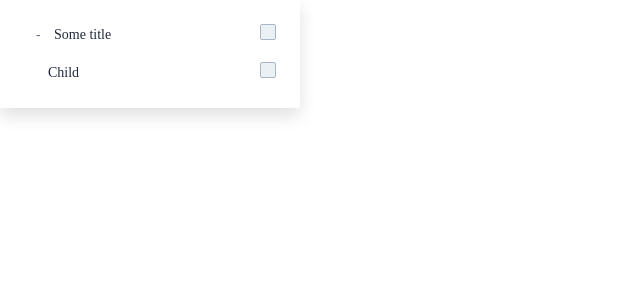
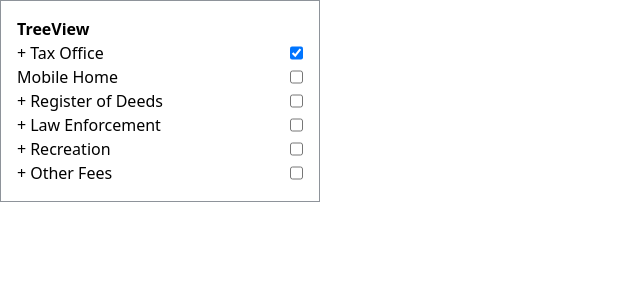
Before and after one commit to ryegaspar/treeview-component, a Vue app: page / in a window 1280 px wide. Shown: the top 300 px of the page, without its empty margins (0-640 px from the left). Built offline with nearby package versions, Linux system fonts and the light colour scheme.

Commit message:
add v-model: prop only, computed selected

```diff
--- a/src/App.vue
+++ b/src/App.vue
@@ -1,10 +1,18 @@
 <script setup>
-import HelloWorld from './components/HelloWorld.vue'
 import TreeViewField from "./components/TreeViewField.vue"
+import mockData from "./data.js"
+import {ref} from "vue"
+
+const selected=ref([2220, 2230])
 </script>
 
 <template>
-	<TreeViewField />
+	<div class="border border-gray-800/50 w-80 p-4">
+		<h2 class="font-bold">TreeView</h2>
+		<TreeViewField :departments="mockData"
+					   v-model="selected"
+		/>
+	</div>
 </template>
 
 <style scoped>
--- a/src/components/TreeViewField.vue
+++ b/src/components/TreeViewField.vue
@@ -1,206 +1,70 @@
 <script setup>
-import {myData} from "../data.js"
+import {computed, onMounted, ref} from "vue"
 
-const data = myData()
+const props = defineProps(
+	{
+		departments: {
+			type: Array,
+			required: true
+		},
+		modelValue: {
+			type: Array,
+			default: []
+		}
+	}
+)
 
+const showChildren = ref({})
+
+// onMounted(() => {
+// 	// console.log(props.departments)
+// })
+
+const departmentComputed = computed(
+	() => {
+		const computed = props.departments
+		computed.forEach(department => {
+			department.selected = props.modelValue.includes(department.department_id)
+		})
+
+		return computed
+	}
+)
+
+function toggleShowChildren(index) {
+	showChildren.value[index] = !showChildren.value[index]
+}
 
 </script>
 
 <template>
-	<div class="field-picker-container no-select">
-		<div class="field-picker-item-group">
-			<div class="field-picker-children-group field-picker-top-groups">
-				<div class="field-picker-item-group">
-					<div class="field-picker-row-container">
-						<div class="field-picker-menu-group">
-							<div class="field-picker-sign clickable">-</div>
-							<div class="field-picker-title clickable">Some title</div>
-						</div>
-						<div class="field-picker-checkbox-container">
-							<label class="field-picker-checkbox-label field-picker-checkbox-group" for="field-ai">
-								<input id="field-ai" type="checkbox" name="field-ai" />
-								<span class="field-checkbox-item clickable checked"></span>
-							</label>
-						</div>
-					</div>
-					<div class="field-picker-children-group field-picker-groups">
-						<div class="field-picker-item-group">
-							<div class="field-picker-title clickable">Child</div>
-						</div>
-						<div class="field-picker-checkbox-container">
-							<label class="field-picker-checkbox-label field-picker-checkbox-group" for="field-child1">
-								<input id="field-child1" type="checkbox" name="child1" />
-								<span class="field-checkbox-item clickable checked"></span>
-							</label>
-						</div>
-					</div>
+	<div v-for="(department, index) in departmentComputed"
+		 :key="index"
+	>
+		<div class="flex justify-between">
+			<div class="flex gap-1">
+				<div v-if="department.children.length"
+					 @click.prevent="toggleShowChildren(index)"
+					 class="hover:cursor-pointer"
+				>
+					<span v-if="!showChildren[index]">+</span>
+					<span v-else>-</span>
 				</div>
+				<label :for="department.department_id">
+					{{ department.department_name }}
+				</label>
 			</div>
+			<input type="checkbox"
+				   :id="department.department_id"
+				   v-model="department.selected"
+			/>
+		</div>
+		<div v-if="department.children.length && showChildren[index]"
+			 class="ml-6"
+		>
+			<TreeViewField :departments="department.children"
+						   v-model="props.modelValue"
+			/>
 		</div>
 	</div>
 </template>
-
-<style scoped>
-.field-picker-container {
-	position: absolute;
-	z-index: 999;
-	background: #ffffff;
-	box-shadow: 0px 8px 16px rgba(0, 0, 0, 0.12);
-	width: 300px;
-	height: auto;
-	font-style: normal;
-	font-weight: 400;
-	font-size: 14px;
-	line-height: 22px;
-	color: #21293c;
-	padding: 24px;
-	padding-top: 8px;
-	overflow: hidden;
-}
-
-.field-picker-container.no-select {
-	-webkit-user-select: none;
-	-moz-user-select: none;
-	-ms-user-select: none;
-	user-select: none;
-}
-
-.field-picker-container .clickable {
-	cursor: pointer;
-}
-
-.field-picker-container.hide,
-.field-picker-container .hide {
-	display: none;
-}
-
-.field-picker-container .field-picker-row-container {
-	display: block;
-	overflow: hidden;
-}
-
-.field-picker-container .field-picker-title,
-.field-picker-container .field-picker-menu-group {
-	float: left;
-}
-
-.field-picker-container .field-picker-checkbox-container {
-	float: right;
-}
-
-.field-picker-container .field-picker-menu-group {
-	overflow: hidden;
-}
-
-.field-picker-container .field-picker-item-group {
-	margin-top: 16px;
-}
-
-.field-picker-container .field-picker-item-group .field-picker-title {
-	font-family: "Noto Sans SC";
-	font-style: normal;
-	font-weight: 400;
-	font-size: 14px;
-	line-height: 22px;
-	color: #21293c;
-}
-
-.field-picker-container .field-picker-children-group {
-	margin-left: 12px;
-}
-
-.field-picker-container .field-picker-children-group .field-picker-sign {
-	float: left;
-	width: 8px;
-	font-style: normal;
-	font-weight: 400;
-	font-size: 14px;
-	line-height: 22px;
-	color: #667190;
-	margin-right: 10px;
-}
-
-.field-picker-container input[type="checkbox"] {
-	display: none;
-	visibility: hidden;
-}
-
-.field-picker-container .field-checkbox-item {
-	display: inline-block;
-	width: 16px;
-	height: 16px;
-	background: #eaf0f3;
-	border: 0.5px solid #a9b5c2;
-	border-radius: 2px;
-	position: relative;
-}
-
-.field-picker-container .field-checkbox-item::after {
-	content: "";
-	position: absolute;
-	top: 1px;
-	left: 5px;
-	border: 1px solid #fff;
-	border-left: 0;
-	border-top: 0;
-	width: 5px;
-	height: 9px;
-	-webkit-transform: rotate(45deg) scaleY(0);
-	-moz-transform: rotate(45deg) scaleY(0);
-	-ms-transform: rotate(45deg) scaleY(0);
-	-o-transform: rotate(45deg) scaleY(0);
-	transform: rotate(45deg) scaleY(0);
-	-webkit-transition: transform 0.1s ease-in 0.05s;
-	-moz-transition: transform 0.1s ease-in 0.05s;
-	-ms-transition: transform 0.1s ease-in 0.05s;
-	-o-transition: transform 0.1s ease-in 0.05s;
-	transition: transform 0.1s ease-in 0.05s;
-}
-
-.field-picker-container .field-picker-checkbox-group .is-indeterminate {
-	background: #eaf0f3;
-	border: 0.5px solid #a9b5c2;
-}
-
-.field-picker-container .field-picker-checkbox-group .is-indeterminate::before {
-	content: "";
-	position: absolute;
-	display: block;
-	background-color: #667190;
-	height: 2px;
-	transform: scale(0.5);
-	left: 0;
-	right: 0;
-	top: 6px;
-}
-
-.field-picker-container .field-picker-checkbox-group input[type="checkbox"]:checked + span {
-	background-color: #428eff;
-	border-color: #428eff;
-}
-
-.field-picker-container .field-picker-checkbox-group input[type="checkbox"]:checked + span::after {
-	-webkit-transform: rotate(45deg) scaleY(1);
-	-moz-transform: rotate(45deg) scaleY(1);
-	-ms-transform: rotate(45deg) scaleY(1);
-	-o-transform: rotate(45deg) scaleY(1);
-	transform: rotate(45deg) scaleY(1);
-}
-
-.field-picker-container .field-picker-checkbox-group input[type="checkbox"]:disabled + span {
-	background: #eaf0f3;
-	border: 0.5px solid #a9b5c2;
-	border-radius: 2px;
-}
-
-.field-picker-container .field-picker-checkbox-group input[type="checkbox"]:disabled + span::after {
-	position: absolute;
-	top: 1px;
-	left: 5px;
-	border: 2px solid #a9b5c2;
-	border-left: 0;
-	border-top: 0;
-	width: 5px;
-	height: 9px;
-}
-</style>
--- a/src/data.js
+++ b/src/data.js
@@ -1,5 +1,5 @@
-export function myData() {
-	return [
+const mockData =
+	[
 		{
 			"department_id": 2220,
 			"parent_id": 2219,
@@ -16,14 +16,16 @@ export function myData() {
 					"children": []
 				}
 			]
-		}, {
+		},
+		{
 			"department_id": 2223,
 			"parent_id": 2219,
 			"department_name": "Mobile Home",
 			"department_code": "M",
 			"department_status_id": "A",
 			"children": []
-		}, {
+		},
+		{
 			"department_id": 2224,
 			"parent_id": 2219,
 			"department_name": "Register of Deeds",
@@ -60,7 +62,8 @@ export function myData() {
 					"children": []
 				}
 			]
-		}, {
+		},
+		{
 			"department_id": 2229,
 			"parent_id": 2219,
 			"department_name": "Law Enforcement",
@@ -111,7 +114,8 @@ export function myData() {
 					"children": []
 				}
 			]
-		}, {
+		},
+		{
 			"department_id": 2236,
 			"parent_id": 2219,
 			"department_name": "Recreation",
@@ -162,7 +166,8 @@ export function myData() {
 					"children": []
 				}
 			]
-		}, {
+		},
+		{
 			"department_id": 2243,
 			"parent_id": 2219,
 			"department_name": "Other Fees",
@@ -217,4 +222,4 @@ export function myData() {
 			]
 		}
 	]
-}
+export default mockData
```
